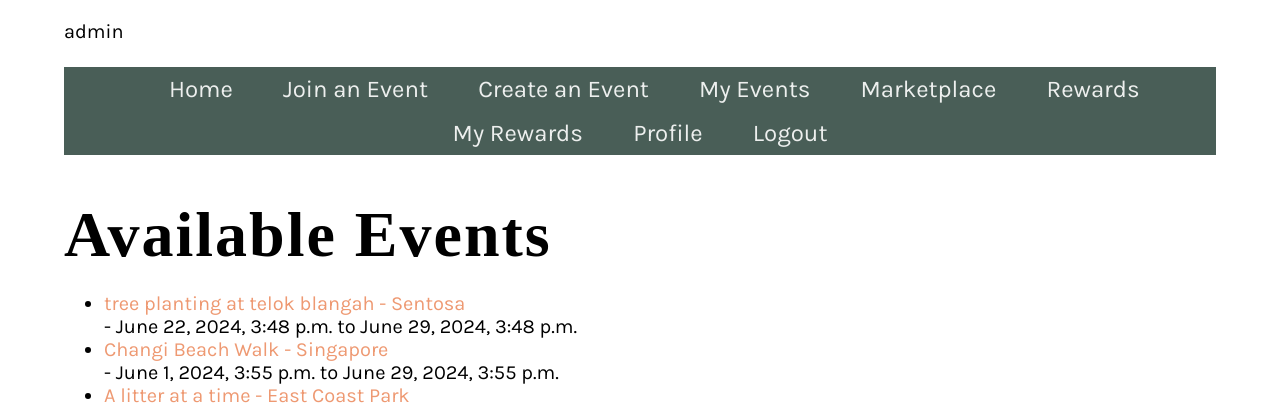
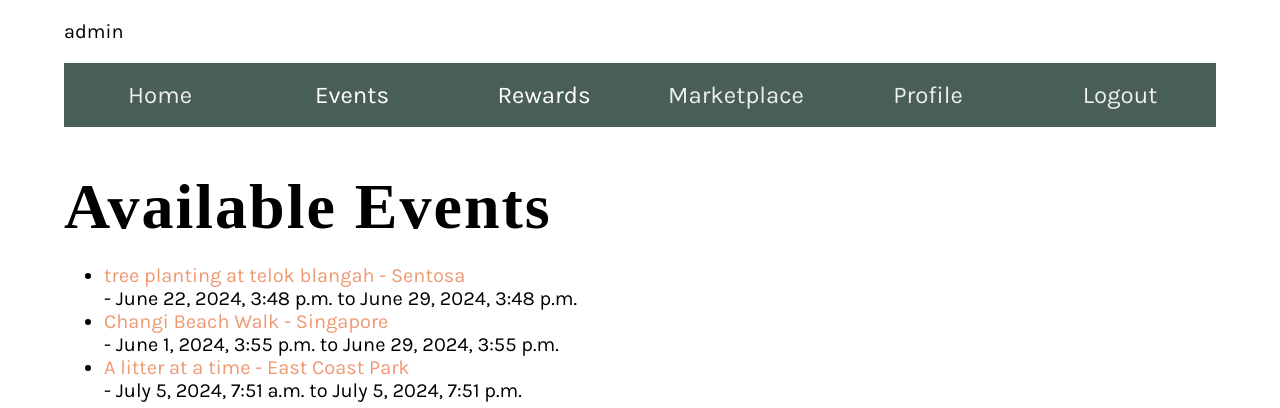
Before and after one commit to natlv/Orbital2024, a Django app: page /event_join/ in a window 1280 px wide. Shown: the part 148-556 px from the top of the page. Run offline with Django 5.2, Linux system fonts and the light colour scheme; a user stored in the database is signed in; data comes from the database, SQL or seed files in the repository; both versions use the stored data as it was after the commit; some web fonts are replaced.

Commit message:
added dropdown list for common header list items

```diff
--- a/project/myapp/templates/partials/_header.html
+++ b/project/myapp/templates/partials/_header.html
@@ -1,6 +1,64 @@
 {% load static %}
+<!DOCTYPE html>
+<html lang="en">
+<head>
+    <meta charset="UTF-8">
+    <title>Dropdown Navigation</title>
+    <link rel="stylesheet" href="{% static 'css/styles.css' %}">
+    <style>
+        /* Add your CSS styles here */
+        nav ul {
+            list-style-type: none;
+            padding: 0;
+            margin: 0;
+            display: flex;
+            justify-content: center;
+        }
+
+        nav ul li {
+            color: white;
+            position: relative;
+            width: 200px;
+            padding: 10px;
+        }
+
+        nav ul li a {
+            text-decoration: none;
+        }
+
+        nav ul li ul {
+            display: none;
+            position: absolute;
+            top: 100%;
+            left: 0;
+            background-color: black;
+            list-style-type: none;
+            padding: 0;
+            margin: 0;
+        }
+
+        nav ul li:hover ul {
+            display: block;
+        }
+
+        nav ul li ul li a {
+            width: 200px;
+            color: white;
+            display: block;
+        }
+
+        nav ul li ul li {
+            width: 200px;
+        }
+
+        nav ul li ul li a:hover {
+            background-color: #6B8E8E;
+        }
+    </style>
+</head>
+<body>
 <header>
-  <img src="{% static 'img/logo.png' %}" />
+    <img src="{% static 'img/logo.png' %}" alt="Logo" />
 </header>
 
 {% if request.user.is_authenticated %}
@@ -9,36 +67,38 @@
 
 <nav>
     <ul>
+        <li><a href="{% url 'home' %}">Home</a></li>
+
         {% if request.user.is_authenticated %}
-    &nbsp;&nbsp;&nbsp;&nbsp;
-    &nbsp;&nbsp;&nbsp;&nbsp;
-    <li><a href="{% url 'home' %}">Home</a></li>
-    &nbsp;&nbsp;&nbsp;&nbsp;
+
+        <li>
+            Events
+            <ul>
                 <li><a href="{% url 'event_join' %}">Join an Event</a></li>
-    &nbsp;&nbsp;&nbsp;&nbsp;
                 <li><a href="{% url 'event_create' %}">Create an Event</a></li>
-    &nbsp;&nbsp;&nbsp;&nbsp;
                 <li><a href="{% url 'my_events' %}">My Events</a></li>
-    &nbsp;&nbsp;&nbsp;&nbsp;
+            </ul>
+        </li>
+
+        <li>
+            Rewards
+            <ul>
+                <li><a href="{% url 'rewards' %}">Claim Rewards</a></li>
+                <li><a href="{% url 'user_rewards' %}">My Rewards</a></li>
+            </ul>
+        </li>
+
         <li><a href="{% url 'marketplace' %}">Marketplace</a></li>
-    &nbsp;&nbsp;&nbsp;&nbsp;
-    <li><a href="{% url 'rewards' %}">Rewards</a></li>
-    &nbsp;&nbsp;&nbsp;&nbsp;
-    <li><a href="{% url 'user_rewards' %}">My Rewards</a></li>
-    &nbsp;&nbsp;&nbsp;&nbsp;
         <li><a href="{% url 'profile' %}">Profile</a></li>
-    &nbsp;&nbsp;&nbsp;&nbsp;
         <li><a href="{% url 'logout' %}">Logout</a></li>
+
         {% else %}
-    <li><a href="{% url 'home' %}">Home</a></li>
-    &nbsp;&nbsp;&nbsp;&nbsp;
-    <li><a href="{% url 'event_join' %}">Join an Event</a></li>
-    &nbsp;&nbsp;&nbsp;&nbsp;
-    <li><a href="{% url 'event_create' %}">Create an Event</a></li>
-    &nbsp;&nbsp;&nbsp;&nbsp;
-    <li><a href="{% url 'login' %}">Login</a> </li>
-    &nbsp;&nbsp;&nbsp;&nbsp;
+
+        <li><a href="{% url 'login' %}">Login</a></li>
         <li><a href="{% url 'signup' %}">Signup</a></li>
+
         {% endif %}
     </ul>
 </nav>
+</body>
+</html>
```
Also changed, not shown: project/db.sqlite3, project/myapp/static/css/style.css (line endings or trailing spaces). Lines whose indentation alone changed are shown as unchanged.
